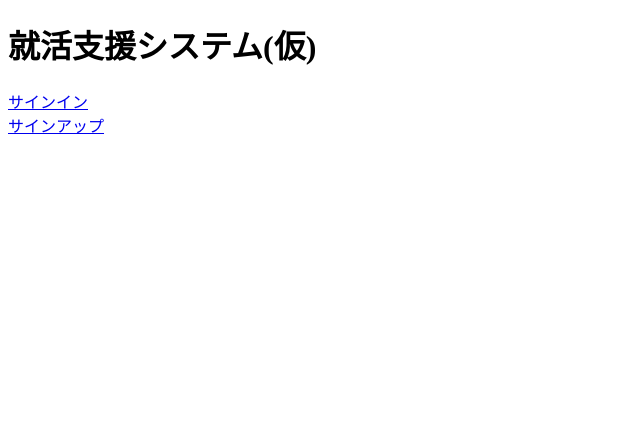
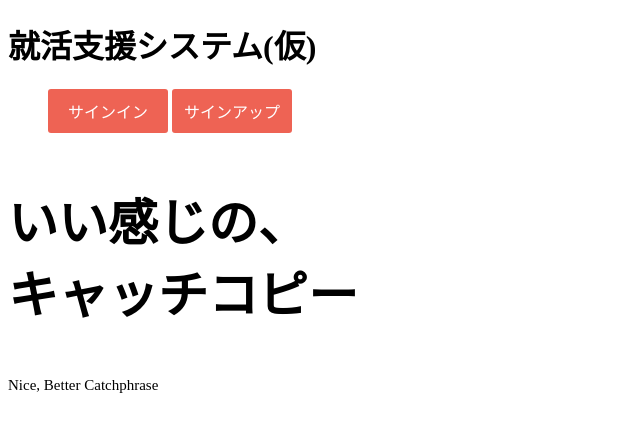
Before and after one commit to takaki12/job-hunting-support-system, a Flask app: page / in a window 1280 px wide. Shown: the top 432 px of the page, without its empty margins (0-640 px from the left). Run offline with Flask 3, Linux system fonts and the light colour scheme.

```diff
--- a/src/static/css/style1.css
+++ b/src/static/css/style1.css
@@ -12,5 +12,55 @@ header {
 .menu-item {
     list-style: none;
     display: inline-block;
-    padding: 10px;
+    padding: 10px 0;
+    background-color: #ee6354;
+    -webkit-transition: all 0.3s ease;
+    -moz-transition: all 0.3s ease;
+    -ms-transition: all 0.3s ease;
+    -o-transition: all 0.3s ease;
+    transition: all  0.3s ease;
+    width: 120px;
+    text-align: center;
+    border-radius: 3px;
+    cursor: pointer;
 }
+
+a:link, a:visited, a:hover, a:active {
+    text-decoration: none;
+    color: #fff;
+}
+
+.menu-item:hover {
+    background-color: #f1c40f;
+    color: #fff;
+}
+
+.signinup-item {
+    list-style: none;
+    display: inline-block;
+    padding: 10px 0;
+    background-color: #ee6354;
+    -webkit-transition: all 0.3s ease;
+    -moz-transition: all 0.3s ease;
+    -ms-transition: all 0.3s ease;
+    -o-transition: all 0.3s ease;
+    transition: all  0.3s ease;
+    width: 120px;
+    text-align: center;
+    border-radius: 3px;
+    cursor: pointer;
+}
+
+.signinup-item:hover {
+    background-color: #f1c40f;
+    color: #fff;
+}
+
+p.catchphrase {
+    font-size: 50px;
+    font-weight: bold;
+}
+
+p.catchphrase_eng {
+    font-size: 15px;
+}
--- a/src/templates/main.html
+++ b/src/templates/main.html
@@ -15,7 +15,7 @@
             </ul>
         </nav>
         </header>
-        <h1>メインページ</h1>
+        <h1 class="name">メインページ</h1>
         <p>情報を入力してください</p>
         <form id="inputForm", method="POST">
             <input type="text" name="data" id="dataInput">
--- a/src/templates/top.html
+++ b/src/templates/top.html
@@ -3,10 +3,21 @@
     <head>
         <meta charset="UTF-8">
         <link rel="stylesheet" href="../static/css/style1.css">
-        <title>Hello world</title>
+        <title>Top Page</title>
     </head>
     <body>
         <h1>就活支援システム(仮)</h1>
+        <ul class="signinup-group">
+            <li class="signinup-item"><a href="/signin" role="button">サインイン</a></li>
+            <li class="signinup-item"><a href="/signup" role="button">サインアップ</a></li>
+            {% for user in users %}
+            <user>
+                <h2>{{ user.name }}</h2>
+                <p>強み：{{ user.strong }}</p>
+            </user>
+            {% endfor %}
+        </ul>
+        <!--
         <a href="/signin" role="button">サインイン</a>
         <br>
         <a href="/signup" role="button">サインアップ</a>
@@ -16,5 +27,8 @@
             <p>強み：{{ user.strong }}</p>
         </user>
         {% endfor %}
+        -->
+        <p class="catchphrase">いい感じの、<br>キャッチコピー</p>
+        <p class="catchphrase_eng">Nice, Better Catchphrase <p>
     </body>
 </html>
```
Also changed, not shown: src/templates/mypage.html (+10 -0 lines).
